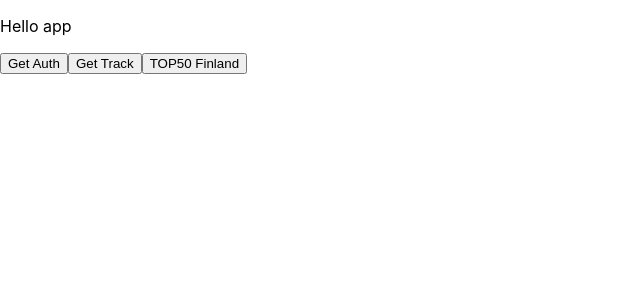
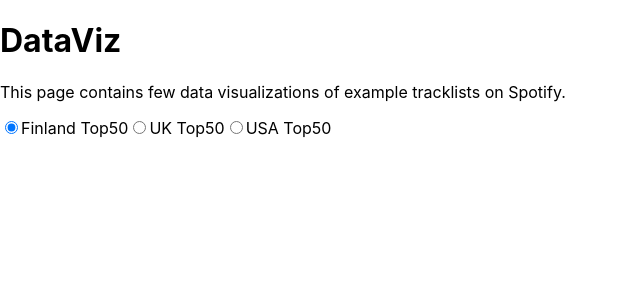
Before and after one commit to teepiik/vizdata, a React (Create React App) app: page / in a window 1280 px wide. Shown: the top 300 px of the page, without its empty margins (0-640 px from the left). Built offline with nearby package versions, Linux system fonts and the light colour scheme; no server answers.

Commit message:
radioButtons, UI layout

```diff
--- a/src/App.js
+++ b/src/App.js
@@ -2,12 +2,14 @@ import React, { useState, useEffect } from 'react'
 import spotify from './services/spotifyAPI'
 import mapper from './services/dataMapper'
 import LengthGraph from './components/LengthGraph'
+import PickList from './components/PickList'
 
 const App = () => {
     const [token, setToken] = useState('')
     const [finList, setFinList] = useState('')
-    //const [ukList, setUkList] = useState('')
-    //const [usaList, setUsaList] = useState('')
+    const [ukList, setUkList] = useState('')
+    const [usaList, setUsaList] = useState('')
+    const [presentList, setPresentList] = useState('')
 
     useEffect(() => {
         const fetchData = async () => {
@@ -17,26 +19,56 @@ const App = () => {
         fetchData()
     }, [])
 
-    const handleFinListLoad = async () => {
+    // NOTE needs to have update / refresh option too
+    const handleListLoads = async () => {
+        const loadList = async (url) => {
+            let list = await spotify.getPlaylist(url, token)
+            list = mapper.mapApiListResponse(list)
+            return list
+        }
+
         if(finList==='') {
-            let fin = await spotify.getPlaylist('37i9dQZEVXbMxcczTSoGwZ', token)
-            fin = mapper.mapApiListResponse(fin)
-            setFinList(fin)
+            const finList = await loadList('37i9dQZEVXbMxcczTSoGwZ')
+            setFinList(finList)
+        }
+
+        if(ukList==='') {
+            const ukList = await loadList('37i9dQZEVXbLnolsZ8PSNw')
+            setUkList(ukList)
+        }
+
+        if(usaList==='') {
+            const usaList = await loadList('37i9dQZEVXbLRQDuF5jeBp')
+            setUsaList(usaList)
         }
     }
 
     // Handles initial load for FinTOP50 (Default first list)
-    if(finList==='' && token !== '') {
-        handleFinListLoad()
+    if(token !== '') {
+        handleListLoads()
+    }
+
+    const handleRadioChange = (e) => {
+        //e.preventDefault()
+        if(e.target.value==='fin') {
+            setPresentList(finList)
+        }
+
+        if(e.target.value==='uk') {
+            setPresentList(ukList)
+        }
+
+        if(e.target.value==='usa') {
+            setPresentList(usaList)
+        }
     }
 
     return (
         <div>
-            <p>Hello app</p>
-            <button onClick={() => spotify.getSpotifyAuth()}>Get Auth</button>
-            <button onClick={() => spotify.getTrack('2TpxZ7JUBn3uw46aR7qd6V', token)}>Get Track</button>
-            <button onClick={() => handleFinListLoad()}>TOP50 Finland</button>
-            <LengthGraph data={finList} />
+            <h1>DataViz</h1>
+            <p>This page contains few data visualizations of example tracklists on Spotify.</p>
+            <PickList handleRadioChange={handleRadioChange} />
+            <LengthGraph data={presentList} />
         </div>
     )
 }
--- a/src/components/LengthGraph.js
+++ b/src/components/LengthGraph.js
@@ -18,7 +18,7 @@ const LengthGraph = ({ data }) => {
     const parentWidth = 1000
 
     const margins = {
-        top: 50,
+        top: 10,
         right: 50,
         bottom: 50,
         left: 50,
@@ -46,6 +46,7 @@ const LengthGraph = ({ data }) => {
 
     return (
         <div>
+            <h3>Duration</h3>
             <svg
                 className="lineChartSvg"
                 width={width + margins.left + margins.right}
--- /dev/null
+++ b/src/components/PickList.js
@@ -0,0 +1,40 @@
+import React, { useState } from 'react'
+
+const PickList = ({ handleRadioChange }) => {
+    const [checked, setChecked] = useState('fin')
+
+    const handleChange = (e) => {
+        setChecked(e.target.value)
+        handleRadioChange(e)
+    }
+
+    return (
+        <div>
+            <form>
+                <input
+                    type='radio'
+                    value='fin'
+                    onChange={handleChange}
+                    checked={checked==='fin'}
+                />
+                Finland Top50
+                <input
+                    type='radio'
+                    value='uk'
+                    onChange={handleChange}
+                    checked={checked==='uk'}
+                />
+                UK Top50
+                <input
+                    type='radio'
+                    value='usa'
+                    onChange={handleChange}
+                    checked={checked==='usa'}
+                />
+                USA Top50
+            </form>
+        </div>
+    )
+}
+
+export default PickList
```
Also changed, not shown: src/components/PresentData.js (deleted, +0 -11 lines).
